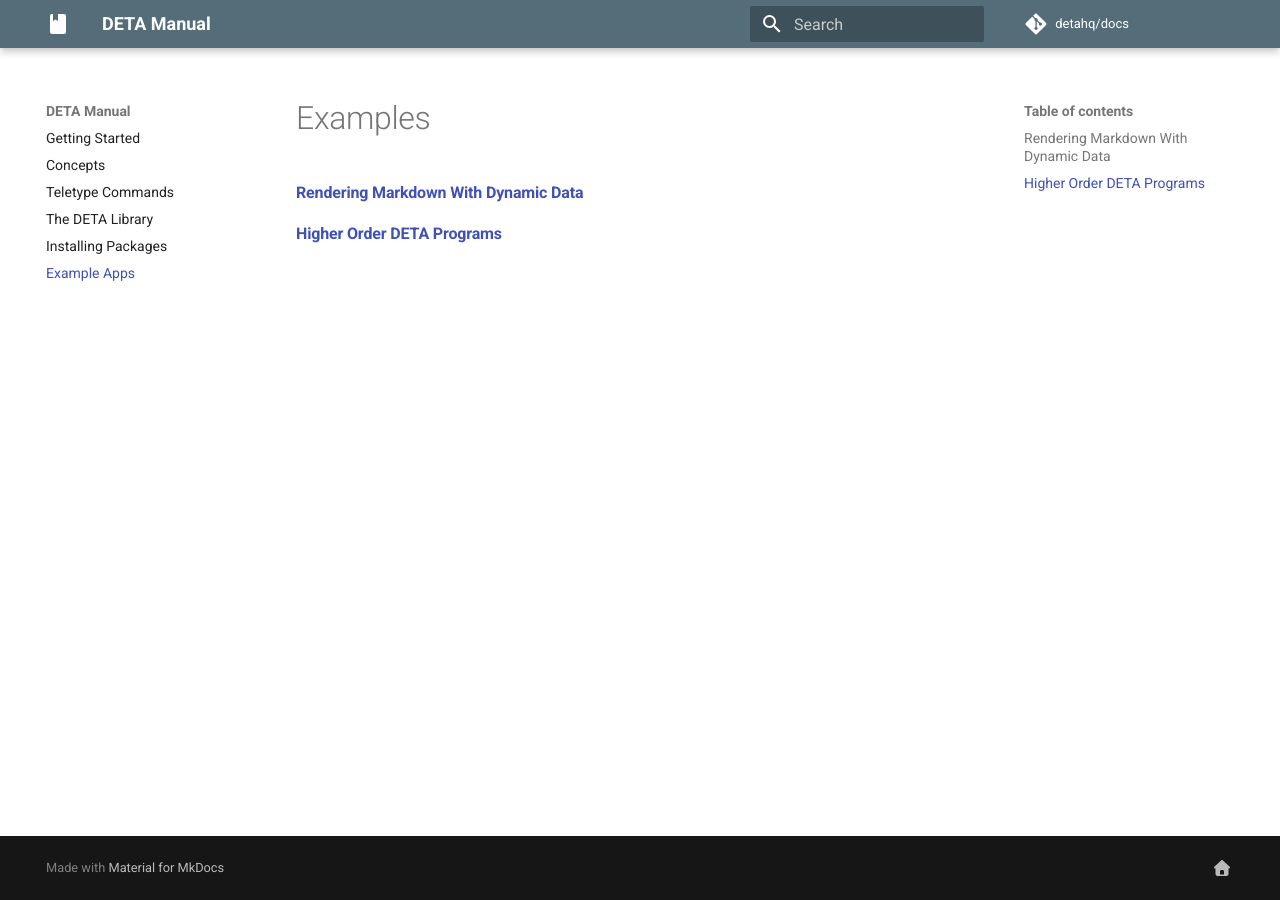
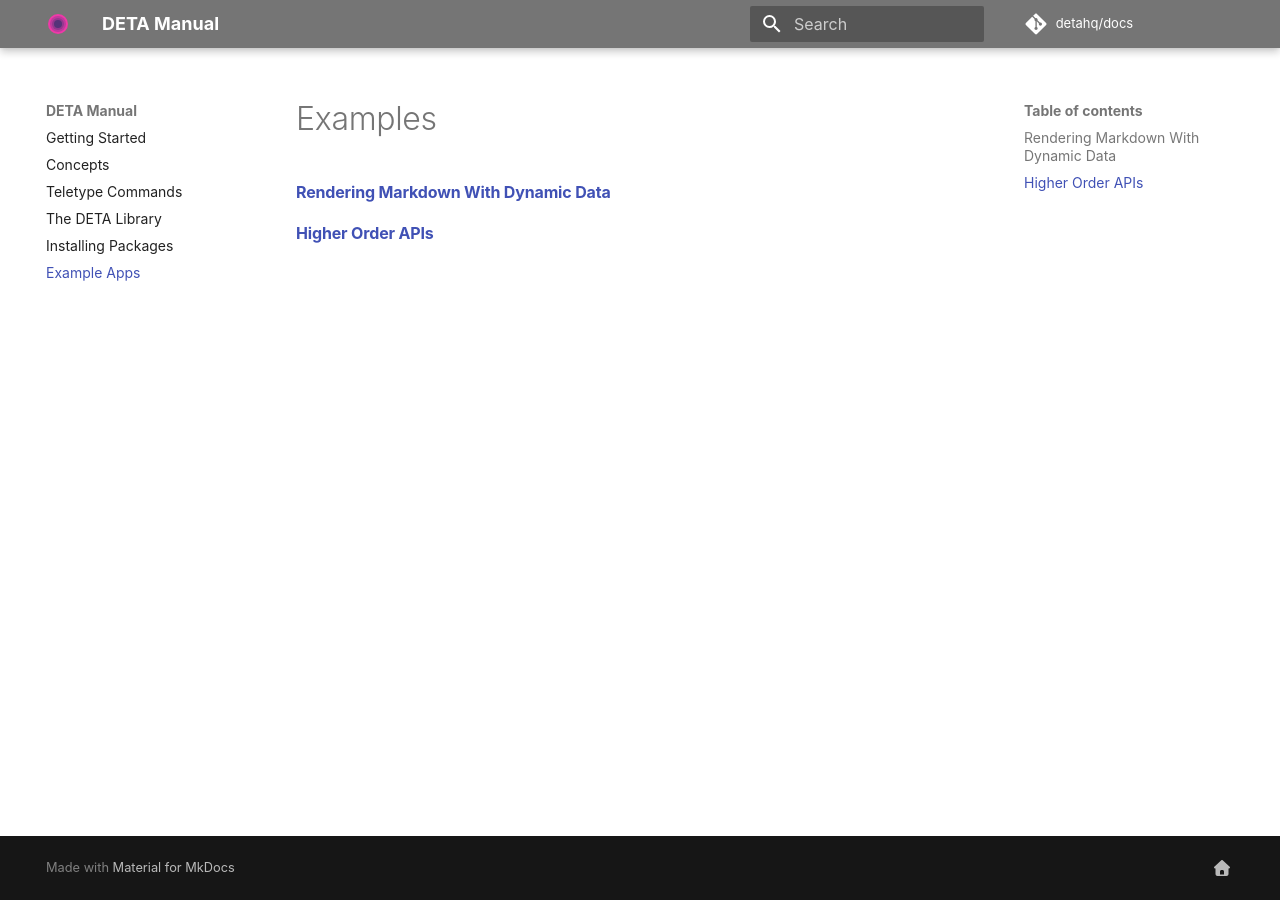
Before and after one commit to fmquaglia/manual, an MkDocs documentation site: the page built from docs/examples.md, in a window 1280 px wide. Built offline with MkDocs 1.6.1 and Material for MkDocs 9.7.7, drawn with Linux system fonts in a browser that asks for light colours; some web fonts are replaced; comment, search, counter and statistics services are not loaded.

Commit message:
#2 Update Snippets, Theme, Logo

```diff
--- a/docs/examples.md
+++ b/docs/examples.md
@@ -1,4 +1,4 @@
 # Examples
 
 #### [Rendering Markdown With Dynamic Data](examples/markdown.md)
-#### [Higher Order DETA Programs](examples/higher_order.md)
+#### [Higher Order APIs](examples/higher_order.md)
--- a/mkdocs.yml
+++ b/mkdocs.yml
@@ -4,13 +4,12 @@ repo_url: 'https://github.com/detahq/docs'
 theme:
   name: material
   palette:
-    primary: 'blue grey'
-    accent: 'pink'
+    primary: 'grey'
+    accent: 'purple'
   font:
-    text: Roboto
-    code: Fira Mono
-  logo:
-    icon: 'book'
+    text: Avenir
+    code: Courier
+  logo: '/images/logo.svg'
 markdown_extensions:
   - admonition
   - codehilite
```
Also changed, not shown: docs/DETA_lib.md (+3 -1 lines), docs/images/logo.svg (added).
